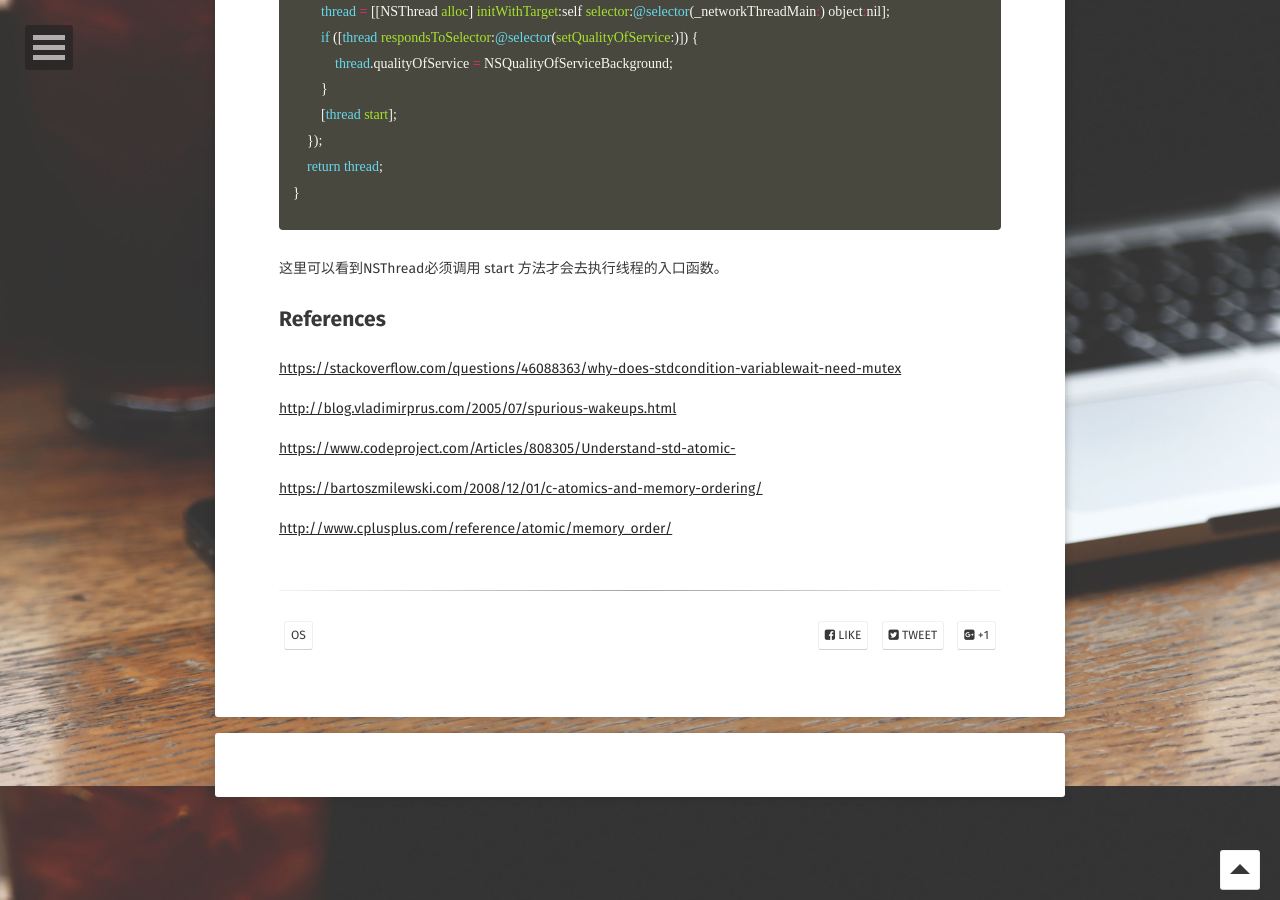
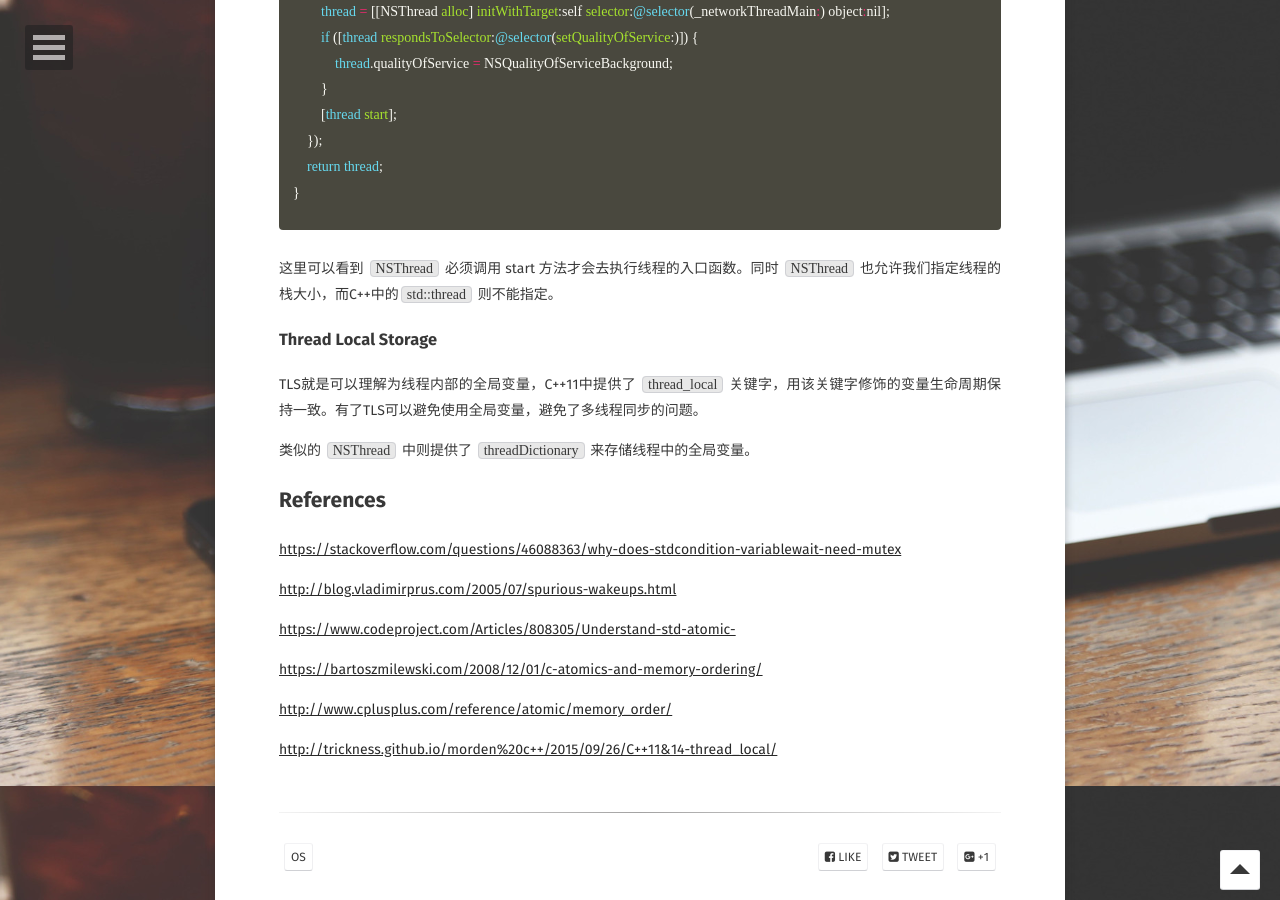
Before and after one commit to longjianjiang/longjianjiang.github.io, a Jekyll site: the page built from _posts/2019-03-07-thread-safety.md, in a window 1280 px wide and 900 px high, scrolled down 10914 px. Built offline with Jekyll 4.4.1, drawn with Linux system fonts in a browser that asks for light colours; some web fonts are replaced; comment, search, counter and statistics services are not loaded; some of the changed text lies outside the part shown.

Commit message:
Update(auto commit)

```diff
--- a/_posts/2019-03-07-thread-safety.md
+++ b/_posts/2019-03-07-thread-safety.md
@@ -377,7 +377,13 @@ iOS 中我们可以使用Foundation 中的 NSThread 来创建一个线程，不
 }
 {% endhighlight %}
 
-这里可以看到NSThread必须调用 start 方法才会去执行线程的入口函数。
+这里可以看到 `NSThread` 必须调用 start 方法才会去执行线程的入口函数。同时 `NSThread` 也允许我们指定线程的栈大小，而C++中的`std::thread` 则不能指定。
+
+### Thread Local Storage
+
+TLS就是可以理解为线程内部的全局变量，C++11中提供了 `thread_local` 关键字，用该关键字修饰的变量生命周期保持一致。有了TLS可以避免使用全局变量，避免了多线程同步的问题。
+
+类似的 `NSThread` 中则提供了 `threadDictionary` 来存储线程中的全局变量。
 
 ## References
 
@@ -390,3 +396,5 @@ iOS 中我们可以使用Foundation 中的 NSThread 来创建一个线程，不
 [https://bartoszmilewski.com/2008/12/01/c-atomics-and-memory-ordering/](https://bartoszmilewski.com/2008/12/01/c-atomics-and-memory-ordering/)
 
 [http://www.cplusplus.com/reference/atomic/memory_order/](http://www.cplusplus.com/reference/atomic/memory_order/)
+
+[http://trickness.github.io/morden%20c++/2015/09/26/C++11&14-thread_local/](http://trickness.github.io/morden%20c++/2015/09/26/C++11&14-thread_local/)
```
Also changed, not shown: other parts of _posts/2019-03-07-thread-safety.md (+1 -1 lines).
